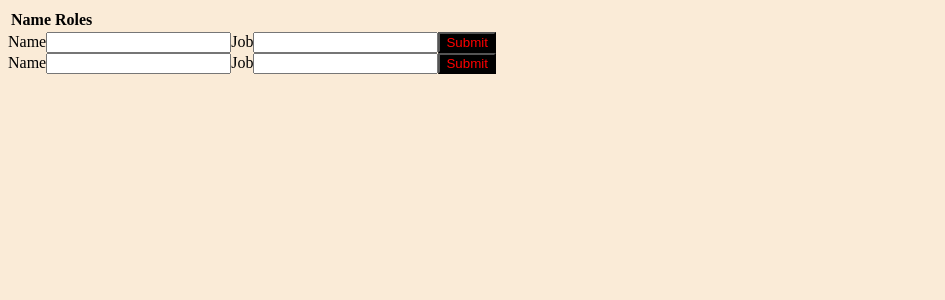
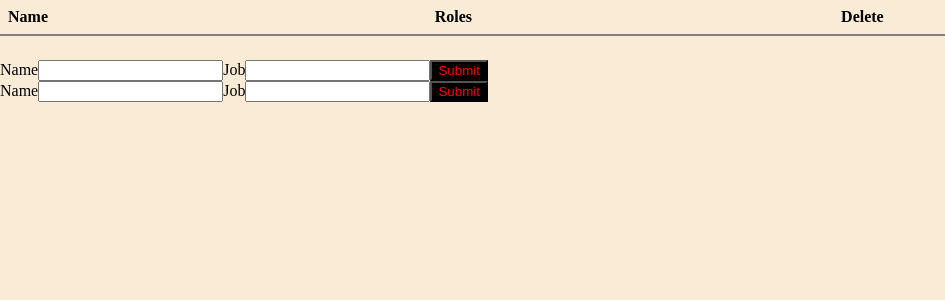
Before and after one commit to OlubayoIV/Beginner-s-react-demo, a React (Create React App) app: page / in a window 1280 px wide. Shown: the top 300 px of the page, without its empty margins (0-945 px from the left). Built offline with nearby package versions, Linux system fonts and the light colour scheme.

Commit message:
css commit

```diff
--- a/public/index.html
+++ b/public/index.html
@@ -2,42 +2,11 @@
 <html lang="en">
   <head>
     <meta charset="utf-8" />
-    <link rel="icon" href="%PUBLIC_URL%/favicon.ico" />
     <meta name="viewport" content="width=device-width, initial-scale=1" />
-    <meta name="theme-color" content="#000000" />
-    <meta
-      name="description"
-      content="Web site created using create-react-app"
-    />
-    <link rel="apple-touch-icon" href="%PUBLIC_URL%/logo192.png" />
-    <!--
-      manifest.json provides metadata used when your web app is installed on a
-      user's mobile device or desktop. See https://developers.google.com/web/fundamentals/web-app-manifest/
-    -->
-    <link rel="manifest" href="%PUBLIC_URL%/manifest.json" />
-    <!--
-      Notice the use of %PUBLIC_URL% in the tags above.
-      It will be replaced with the URL of the `public` folder during the build.
-      Only files inside the `public` folder can be referenced from the HTML.
-
-      Unlike "/favicon.ico" or "favicon.ico", "%PUBLIC_URL%/favicon.ico" will
-      work correctly both with client-side routing and a non-root public URL.
-      Learn how to configure a non-root public URL by running `npm run build`.
-    -->
     <title>React App</title>
   </head>
   <body>
-    <noscript>You need to enable JavaScript to run this app.</noscript>
+    <noscript></noscript>
     <div id="root"></div>
-    <!--
-      This HTML file is a template.
-      If you open it directly in the browser, you will see an empty page.
-
-      You can add webfonts, meta tags, or analytics to this file.
-      The build step will place the bundled scripts into the <body> tag.
-
-      To begin the development, run `npm start` or `yarn start`.
-      To create a production bundle, use `npm run build` or `yarn build`.
-    -->
   </body>
 </html>
--- a/src/Api.js
+++ b/src/Api.js
@@ -26,7 +26,8 @@ render() {
         console.log(entry);
         return <li key = {index}>{entry}</li>
     })
-    return <ul>{result}</ul>
+    return <div className='container'><ul>{result}</ul>
+    </div>
 }
 }
 
--- a/src/App.js
+++ b/src/App.js
@@ -1,6 +1,5 @@
 import React, { Component } from 'react'
 import Table from './Table'
-import './index.css'
 import Form from './Form'
 
 class App extends Component {
--- a/src/Form.js
+++ b/src/Form.js
@@ -39,7 +39,7 @@ render() {
                 id = 'name'
                 value = {name}
                 onChange = {this.handleChange} />
-            <label htmlFor = 'job'>Job</label>
+            <label for = 'job'>Job</label>
             <input
                 type = 'text'
                 name = 'job'
--- a/src/Table.js
+++ b/src/Table.js
@@ -7,6 +7,7 @@ const TableHeader = () => {
             <tr>
                 <th>Name</th>
                 <th>Roles</th>
+                <th>Delete</th>
             </tr>
         </thead>
     )
@@ -22,22 +23,21 @@ const TableBody = (props) => {
                     <button onClick={() => props.removeCharacter(index)}>Delete</button>
                 </td>
             </tr>
-        )
-    })
+        );
+    });
 
     return (
         <tbody>{rows}</tbody>
     )
 }
 const Table = (props) => {
-    const { charactersData, removeCharacter } = props
-
+    const { charactersData, removeCharacter } = props;
         return (
             <table>
                 <TableHeader />
                 <TableBody charactersData = {charactersData} removeCharacter = {removeCharacter} />
             </table>
-        )
+        );
     }
 
 export default Table
--- a/src/index.css
+++ b/src/index.css
@@ -1,3 +1,4 @@
+
 .App {
     font-family: cursive;
     color:rgb(69, 69, 56);
@@ -15,6 +16,48 @@ button {
 }
 
 body {
-    background-color: antiquewhite;
+    background: antiquewhite;
     font-family: cursive;
+    margin: 0;
+    font-size: 1rem;
+    color: black;
 }
+
+article, aside, details, figcaption, figure, footer, header, main, menu, nav, section, summary {
+    display: block;
+}
+
+p, ol, ul, dl, table {
+    margin: 0 0 1.5rem 0;
+}
+
+ul, li, ul {
+    margin-bottom: 0;
+}
+
+ol, li, ol {
+    margin-bottom: 0;
+}
+
+/* table */
+
+table {
+    border-collapse: collapse;
+    border-spacing: 0;
+    width: 100%;
+    max-width: 100%;
+}
+
+thead th {
+    border-bottom: 2px solid gray;
+}
+
+th {
+    text-align: left;
+    padding: .5rem;
+}
+
+textarea {
+    overflow: auto;
+    height: auto;
+}
```
